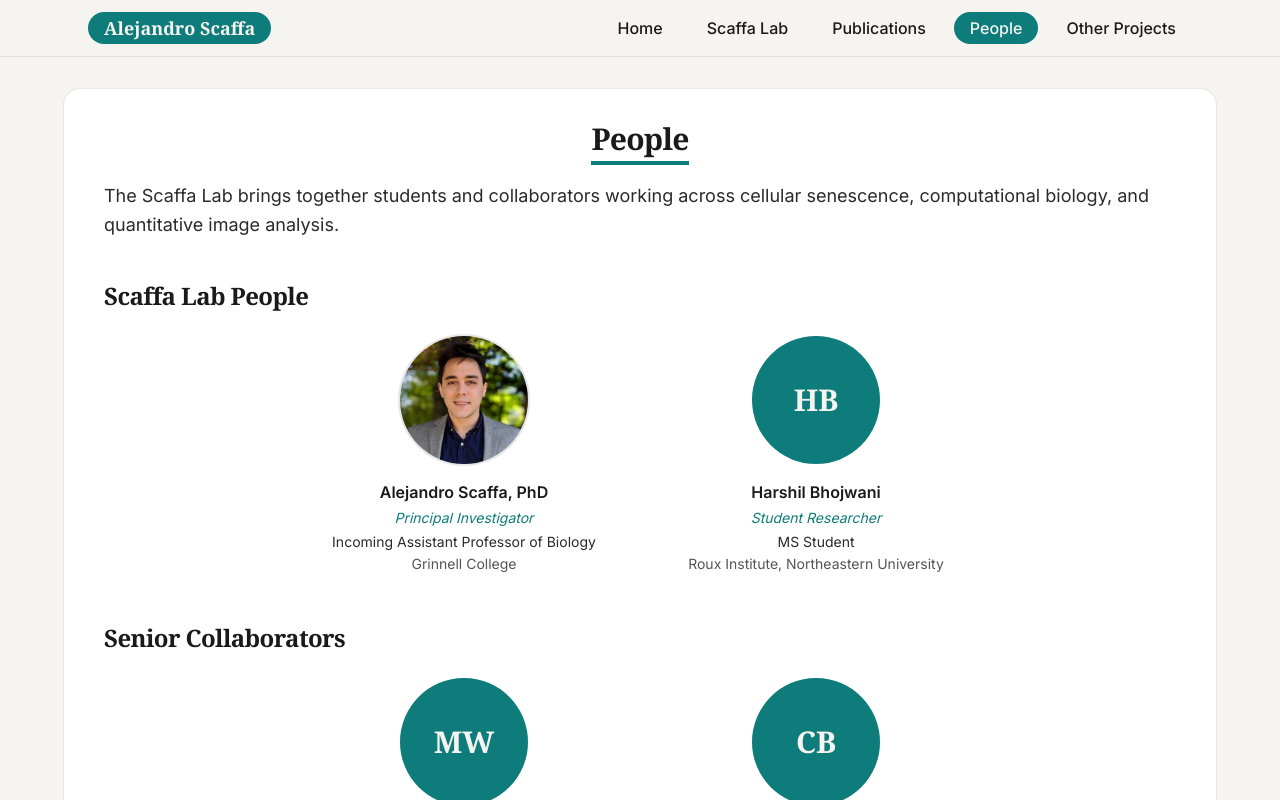
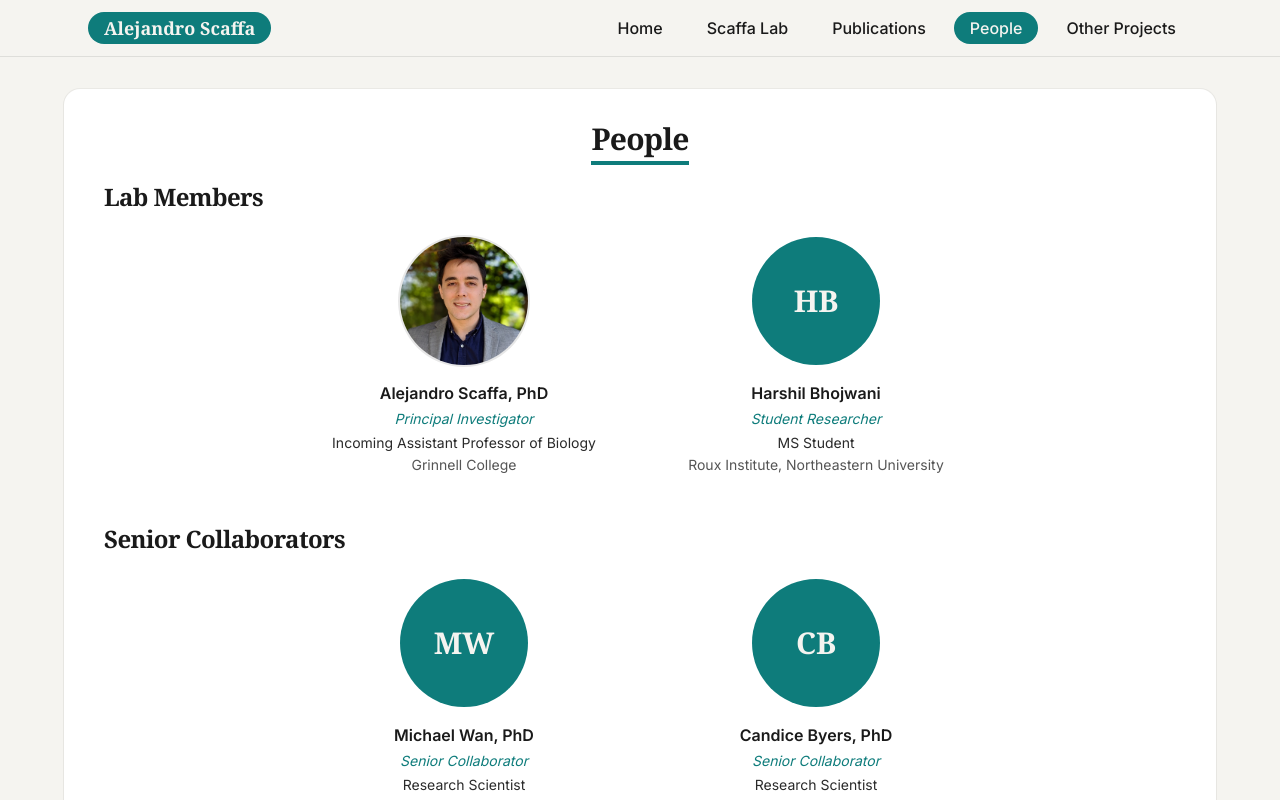
Before and after one commit to disruptivecorp/mywebsite, a React (Vite) app: page /people in a window 1280 px wide. Shown: the top 800 px of the page. Built offline with nearby package versions, Linux system fonts and the light colour scheme; a web font is replaced by a local one.

Commit message:
Remove intro sentence and rename People section heading

```diff
--- a/src/pages/People.tsx
+++ b/src/pages/People.tsx
@@ -104,15 +104,9 @@ function PersonCard({
 export default function People() {
   return (
     <Section title="People" wideBody>
-      <p className="mb-10">
-        The Scaffa Lab brings together students and collaborators working
-        across cellular senescence, computational biology, and
-        quantitative image analysis.
-      </p>
-
-      {/* ----- Scaffa Lab People ----- */}
+      {/* ----- Lab Members ----- */}
       <h3 className="text-xl font-semibold text-ink md:text-2xl">
-        Scaffa Lab People
+        Lab Members
       </h3>
       {/* flex-wrap + justify-center centers any number of cards in the
           row. On wide screens the three cards sit side by side; below
```
